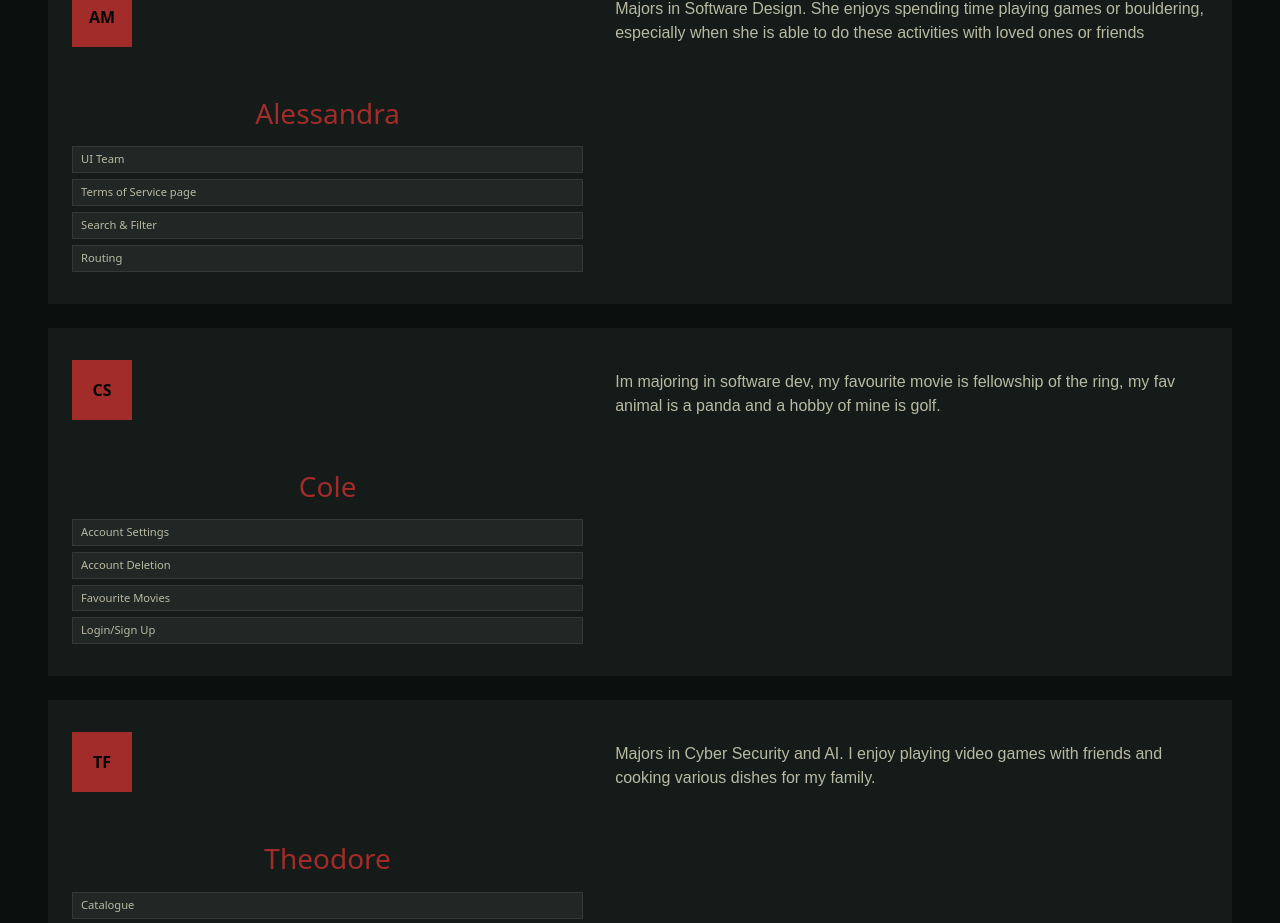
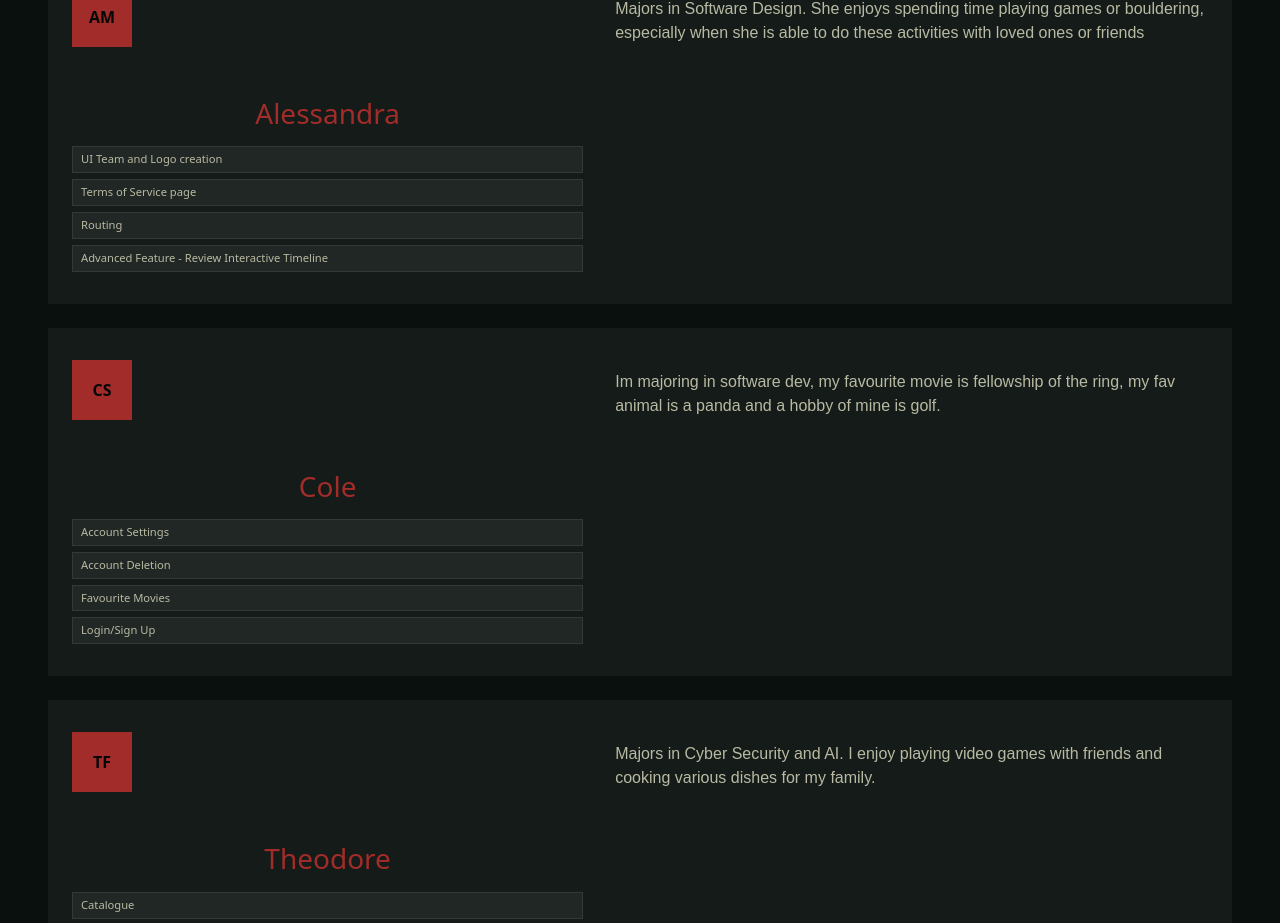
Before and after one commit to ab-21-au/cos30043-assignment, a Vue app in the folder cos30043-groupAssignment/: page /about-us in a window 1280 px wide. Shown: the part 1262-2185 px from the top of the page. Built offline with nearby package versions, Linux system fonts and the light colour scheme; no server answers; a web font is replaced by a local one.

Commit message:
Update team member tasks in AboutUs.vue

```diff
--- a/cos30043-groupAssignment/src/components/AboutUs.vue
+++ b/cos30043-groupAssignment/src/components/AboutUs.vue
@@ -53,7 +53,7 @@ const team = [
     about: 'Majoring in Software Dev. Growing up I loved film and animation. Watching Ghibli and Pixar movies made me love and want to create art.'},
   { initials: 'AM',
     name: 'Alessandra',
-    tasks: ['UI Team','Terms of Service page', 'Search & Filter','Routing'],
+    tasks: ['UI Team and Logo creation', 'Terms of Service page', 'Routing', 'Advanced Feature - Review Interactive Timeline'],
     about: 'Majors in Software Design. She enjoys spending time playing games or bouldering, especially when she is able to do these activities with loved ones or friends' },
   { initials: 'CS',
     name: 'Cole',
@@ -61,7 +61,7 @@ const team = [
     about: 'Im majoring in software dev, my favourite movie is fellowship of the ring, my fav animal is a panda and a hobby of mine is golf.' },
   { initials: 'TF',
     name: 'Theodore',
-    tasks: ['Catalogue', "API Implementation & Services"],
+    tasks: ['Catalogue', 'Search & Filter', "API Implementation & Services"],
     about: 'Majors in Cyber Security and AI. I enjoy playing video games with friends and cooking various dishes for my family.' },
   { initials: 'MB',
     name: 'Matt',
```
